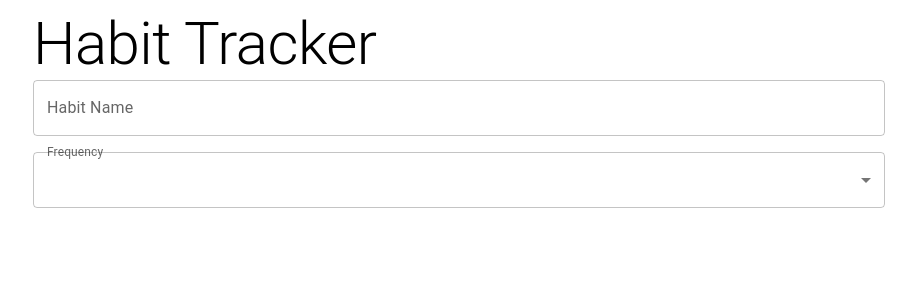
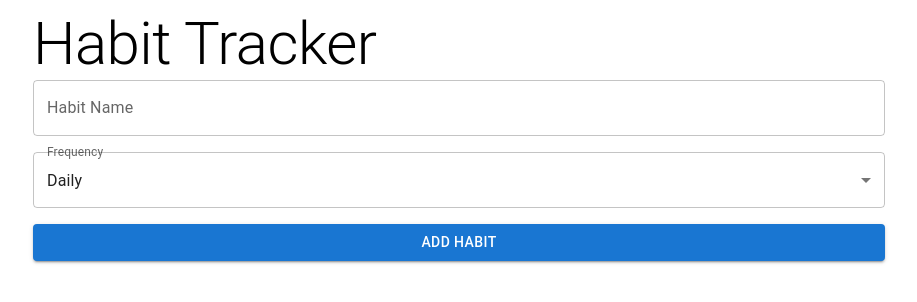
Before and after one commit to SaiRakindi/habit-tracker-redux, a React (Vite) app: page / in a window 1280 px wide. Shown: the top 302 px of the page, without its empty margins (181-1098 px from the left). Built offline with nearby package versions, Linux system fonts and the light colour scheme.

Commit message:
feat: add habit form ui

```diff
--- a/src/components/AddHabitForm.tsx
+++ b/src/components/AddHabitForm.tsx
@@ -1,4 +1,12 @@
-import { Box, FormControl, InputLabel, Select, TextField } from "@mui/material";
+import {
+  Box,
+  Button,
+  FormControl,
+  InputLabel,
+  MenuItem,
+  Select,
+  TextField,
+} from "@mui/material";
 import { useState } from "react";
 
 const AddHabitForm: React.FC = () => {
@@ -21,8 +29,15 @@ const AddHabitForm: React.FC = () => {
             onChange={(event) =>
               setFrequency(event.target.value as "daily" | "weekly")
             }
-          ></Select>
+          >
+            <MenuItem value="daily">Daily</MenuItem>
+            <MenuItem value="monthly">Monthly</MenuItem>
+          </Select>
         </FormControl>
+
+        <Button type="submit" variant="contained" color="primary">
+          Add Habit
+        </Button>
       </Box>
     </form>
   );
```
